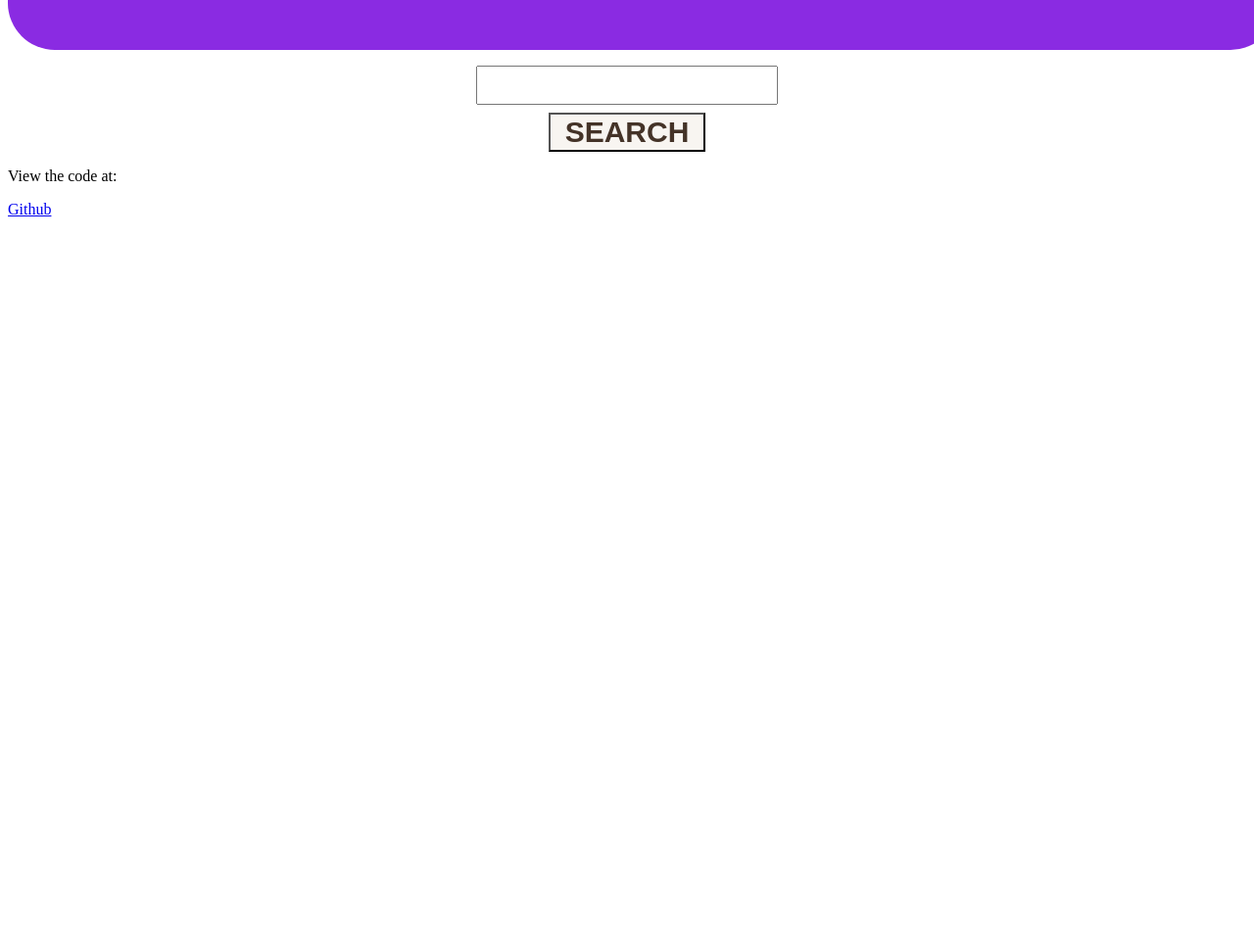
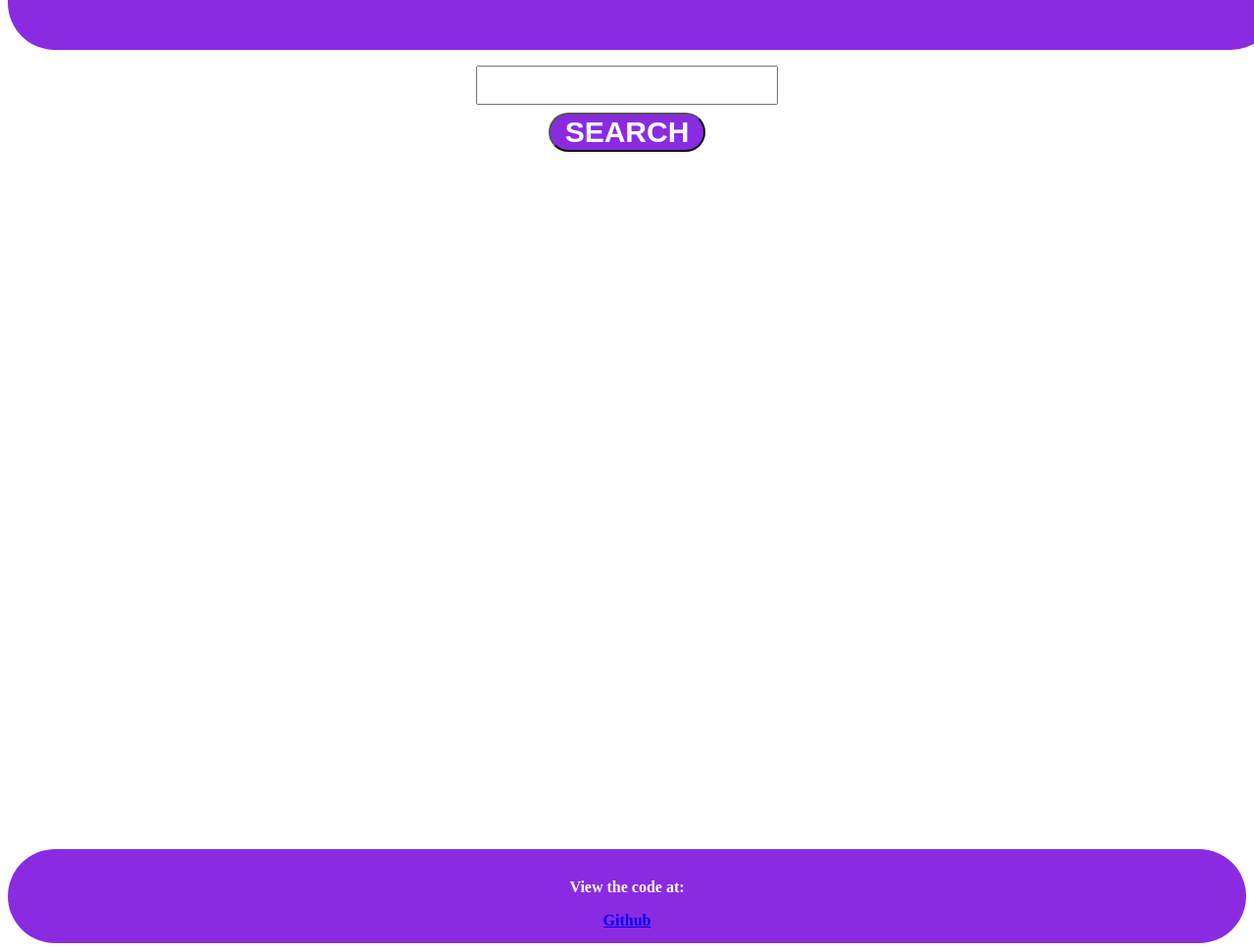
Before and after one commit to Nitin-Mittal08/find_pedia, a plain HTML site: page Wikipedia Search App/index.html in a window 1280 px wide. Shown: the part 85-1056 px from the top of the page at 98% size. Before the commit the page ends 800 px from the top, so only its background shows below. Drawn offline with Linux system fonts and the light colour scheme.

Commit message:
added footer and CSS

```diff
--- a/Wikipedia Search App/index.css
+++ b/Wikipedia Search App/index.css
@@ -14,6 +14,10 @@
 
 }
 
+#body{
+    min-height: 100vh;
+}
+
 
 
 #searchInput {
@@ -25,17 +29,18 @@
 
     }
 button {
-    background-color: #f8f5f1;
+    background-color:blueviolet;
     font-size: 30px;
     padding-left: 15px;
     padding-right: 15px;
     text-transform: uppercase;
-    color:#443328;
+    color: white;
     font-weight:bold;
     display: flex;
     flex-direction: column;
     margin: auto;
     margin-top: 0.5rem;
+    border-radius: 2rem;
     }
 
 .resultItem{
@@ -49,4 +54,20 @@ button {
 }
 .resultItem:hover{
         border-left:5px solid #443328;
-        }
+}
+
+#footer{
+
+    width: 100%;
+    height:6rem;
+    background-color: blueviolet;
+    display: flex;
+    flex-direction: column;
+    margin-top: auto;
+    color: white;
+    font-weight:bold;
+    text-align: center;
+    justify-content: center;
+    border-radius: 3rem;
+
+}
--- a/Wikipedia Search App/index.html
+++ b/Wikipedia Search App/index.html
@@ -9,13 +9,15 @@
 </head>
 <body>
     <div id="header"><h1>Find Pedia</h1></div>
-
+    <div id="body">
     <form id="searchForm">
         <input id="searchInput" type="text" autocomplete="off">
         <button for="search">Search</button>
     </form>
         <div id="resultsList"></div>
-    <div><p>View the code at:</p><a href="https://github.com/Nitin-Mittal08/find_pedia">Github</a></div>
+
+    </div>
+    <div id="footer"><p>View the code at:</p><a href="https://github.com/Nitin-Mittal08/find_pedia">Github</a></div>
     <script src="app.js"></script>
 </body>
 
```
